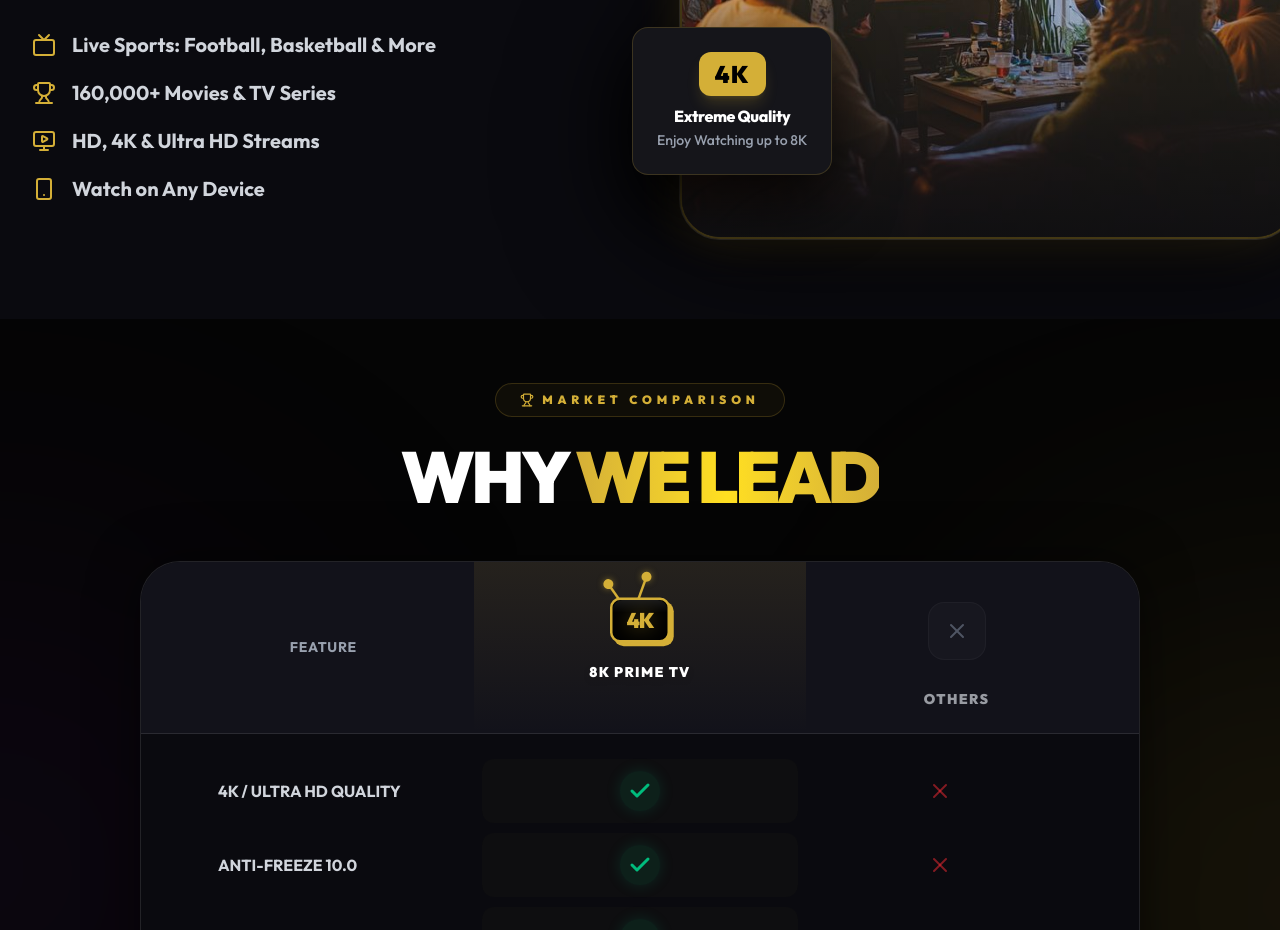
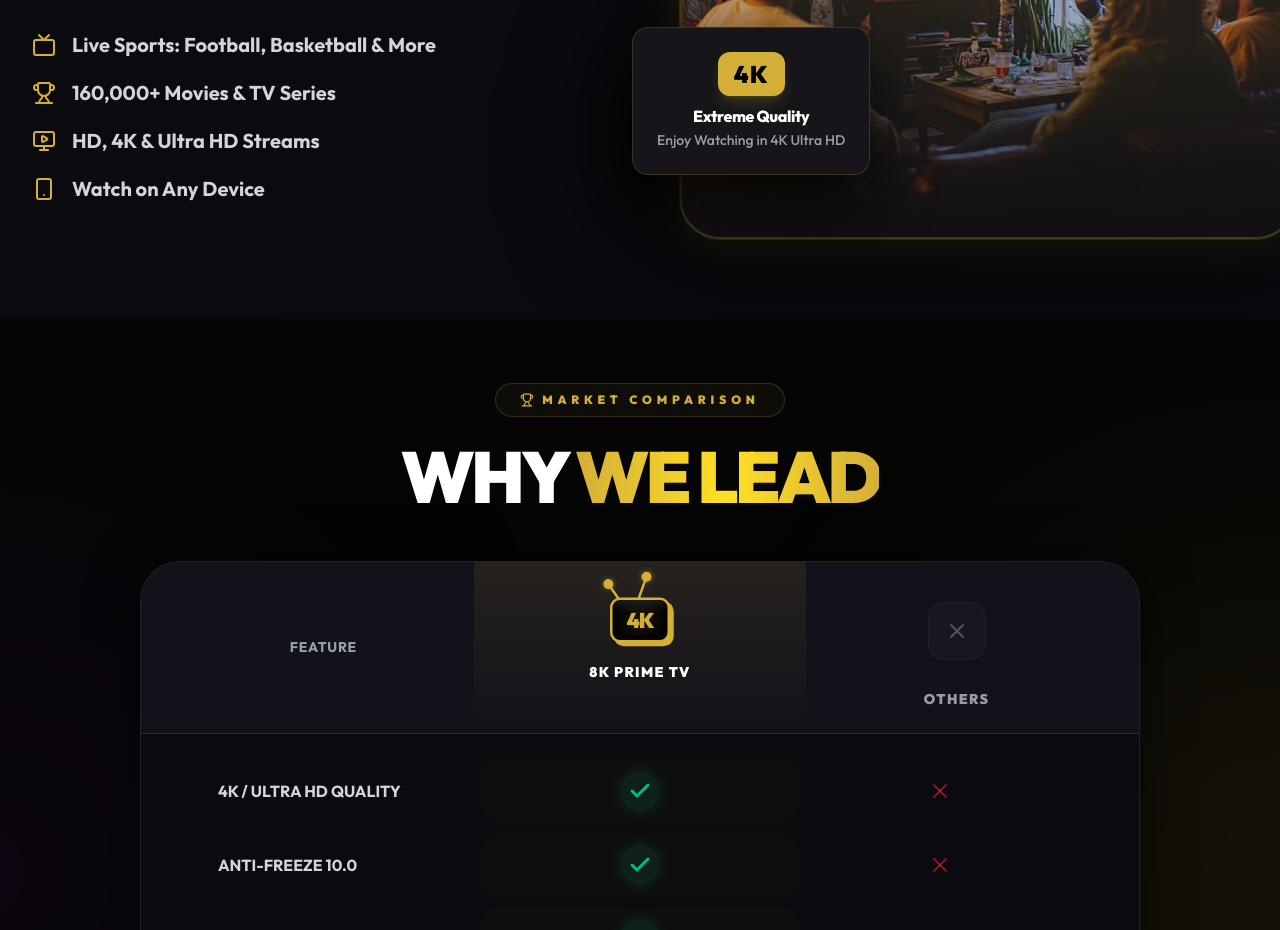
Before and after one commit to cothmane7/8kprime_full_backup, a Next.js app: page /contact in a window 1280 px wide. Shown: the part 1320-2250 px from the top of the page. Built offline with nearby package versions, Linux system fonts and the light colour scheme; a web font is replaced by a local one.

Commit message:
fix: change 8K to 4K Ultra HD in SportsSection

```diff
--- a/components/SportsSection.tsx
+++ b/components/SportsSection.tsx
@@ -113,7 +113,7 @@
                 </div>
                 <div className="flex flex-col items-center text-center">
                   <span className="text-white font-extrabold text-sm lg:text-base tracking-tight">Extreme Quality</span>
-                  <span className="text-gray-400 font-medium text-xs lg:text-sm mt-0.5">Enjoy Watching up to 8K</span>
+                  <span className="text-gray-400 font-medium text-xs lg:text-sm mt-0.5">Enjoy Watching in 4K Ultra HD</span>
                 </div>
               </motion.div>
             </div>
```
